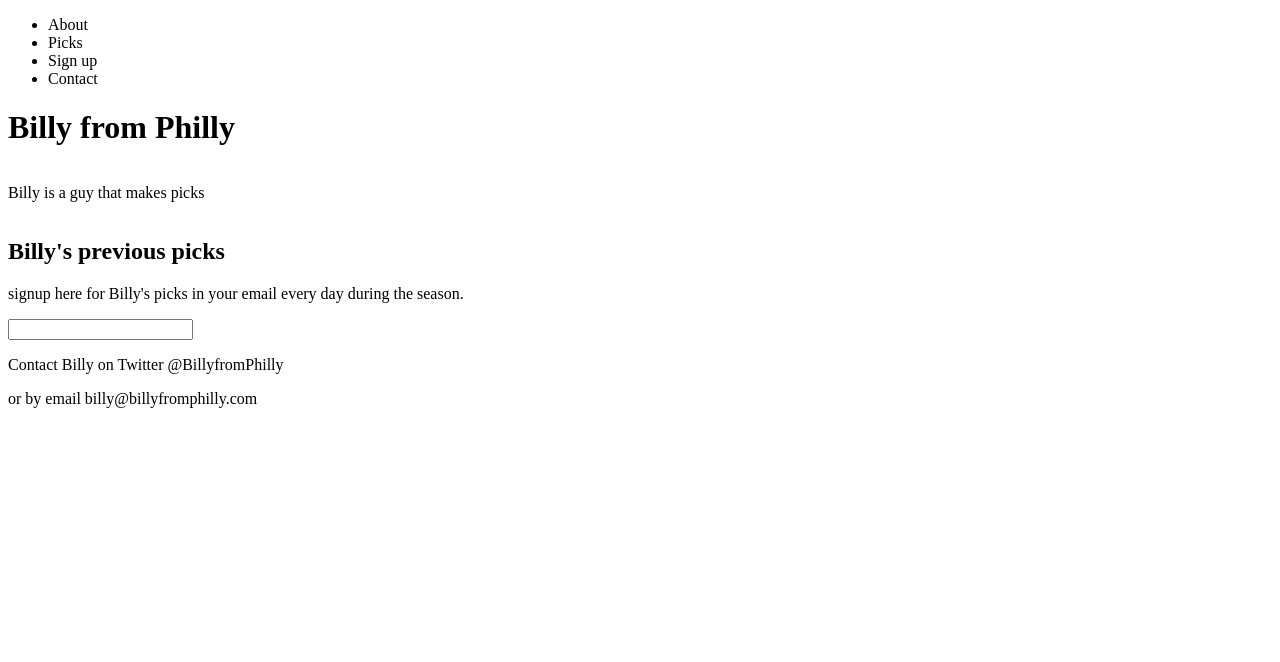
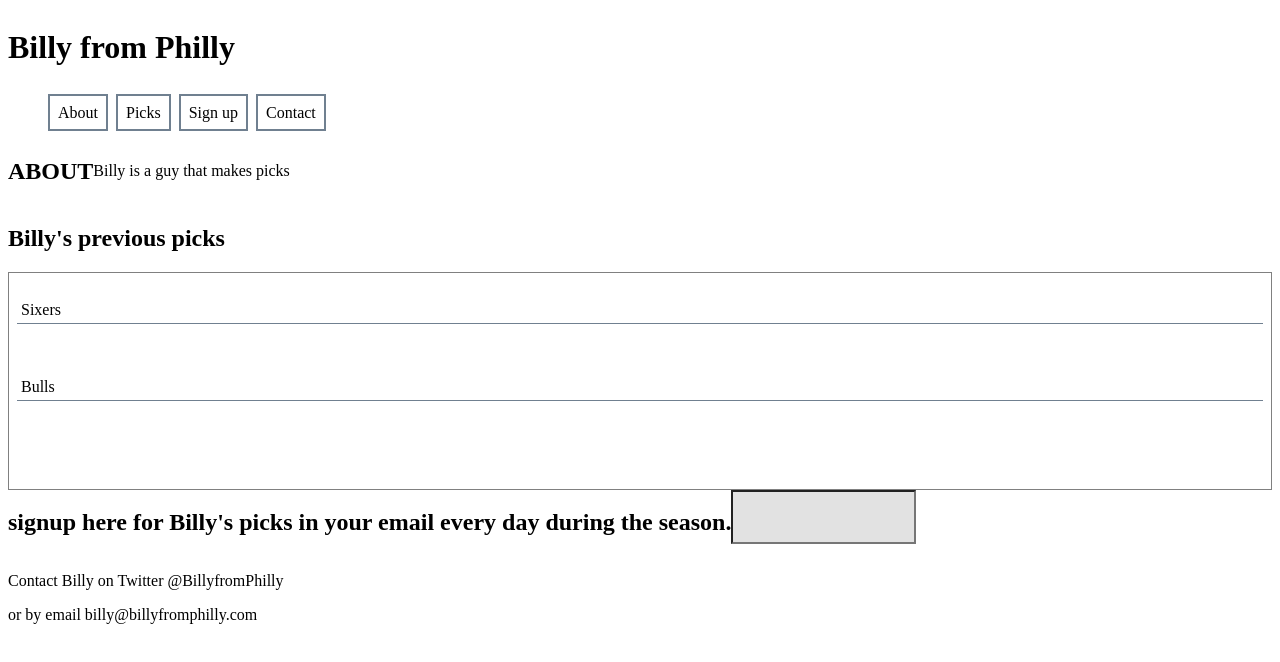
Before and after one commit to mattshanker/bfp, a website: page index.html in a window 1280 px wide. Drawn offline with Linux system fonts and the light colour scheme.

Commit message:
basic format, picks outline

```diff
--- a/css/styles.css
+++ b/css/styles.css
@@ -1,15 +1,62 @@
 section{
   width: 100%;
+  display: flex;
   height: auto;
 }
 
-.about{
+ul{
+  list-style: none;
   display: flex;
+}
+
+ul li a{
+  border: 2px solid slategray;
+  padding: .5em;
+  margin-right: .5em;
 
 }
 
-.picks{
+main {
+  flex-direction: column;
+  display: flex;
+}
 
+header {
+}
+
+h1.title{
+  align-items: center;
+}
+
+.about{
+  align-items: center;
+
+}
+
+.about-title{
+  text-transform: uppercase;
+}
+
+.pick{
+  flex-direction: column;
+}
+
+.pick-title{
+
+}
+
+.pick-result{
+  height: 200px;
+  width: auto;
+  padding: .5em;
+  border: 1px solid gray;
+}
+
+.pick-team {
+  border-bottom: 1px solid slategray;
+  height: auto;
+  width: auto;
+  padding: .25em;
 }
 
 .signup{
@@ -17,5 +64,7 @@ section{
 }
 
 .signup-email{
-
+  height: 48px;
+  width: auto;
+  background-color: #e2e2e2;
 }
--- a/index.html
+++ b/index.html
@@ -10,30 +10,36 @@
 
 <body>
 
+  <main>
+
+  <header>
+    <h1 class="title">Billy from Philly</h1>
+  </header>
+
   <nav>
      <ul>
-      <li>About</li>
-      <li>Picks</li>
-      <li>Sign up</li>
-      <li>Contact</li>
+     <li><a>About</a></li>
+     <li><a>Picks</a></li>
+     <li><a>Sign up</a></li>
+     <li><a>Contact</a></li>
+     </ul>
   </nav>
 
-  <header>
-    <h1>Billy from Philly</h1>
-  </header>
-
-  <main>
     <section class="about">
-	    <p>Billy is a guy that makes picks</p>
+       <h1 class="about-title">About</h1>
+       <p>Billy is a guy that makes picks</p>
     </section>
 
-    <section class="picks">
-	    <h2>Billy's previous picks</h2>
-
+    <section class="pick">
+      <h2 class="pick-title">Billy's previous picks</h2>
+      <article class="pick-result">
+	<p class="pick-team">Sixers</p><img />
+	<p class="pick-team">Bulls</p><img />
+      </article>
     </section>
 
     <section class="signup">
-      <p>signup here for Billy's picks in your email every day during the season.</p>
+      <h1>signup here for Billy's picks in your email every day during the season.</h1>
       <input class="signup-email" type="email">
     </section>
 
```
Also changed, not shown: gulpfile.js (added, +51 -0 lines), package.json (+6 -1 lines).
